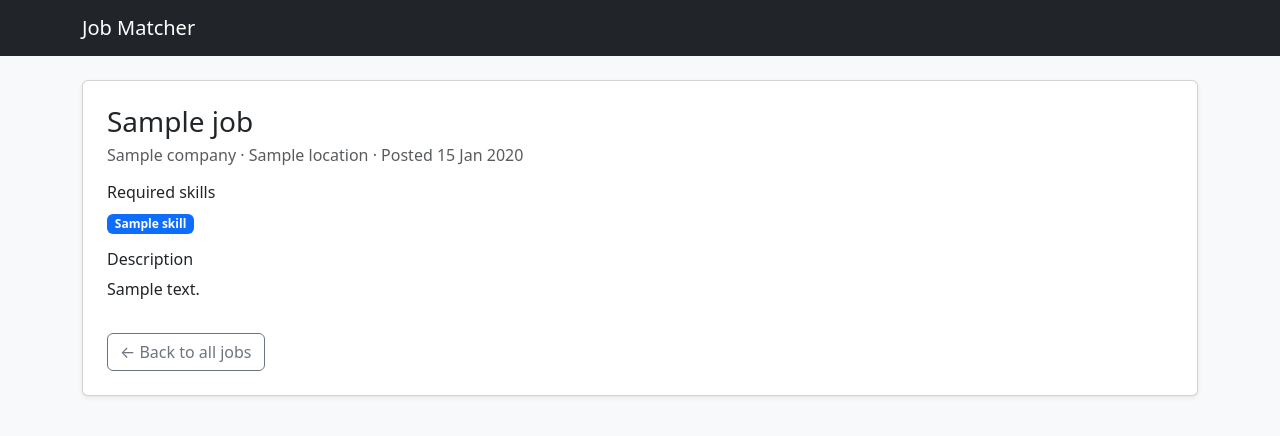
After one commit to Dimon-2022/job_matcher, a Django app: template jobs/templates/jobs/job_detail.html in a window 1280 px wide. The commit adds this page. Shown: the top 436 px of the page. Run offline with Django 5.2, Linux system fonts and the light colour scheme; the template is opened without the code that fills it: most values are stand-ins (such as "Sample title", 1, 10 or a date in 2020); data that the repository does not hold is empty.

Commit message:
Add job detail page with DetailView

```diff
--- /dev/null
+++ b/jobs/templates/jobs/job_detail.html
@@ -0,0 +1,26 @@
+{% extends "base.html" %}
+
+{% block title %}{{ job.title }}{% endblock %}
+
+{% block content %}
+<div class="card shadow-sm">
+    <div class="card-body p-4">
+        <h1 class="h3 mb-1">{{ job.title }}</h1>
+        <p class="text-muted mb-3">{{ job.company }} · {{ job.location }} · Posted {{ job.created_at|date:"d M Y" }}</p>
+
+        <h2 class="h6">Required skills</h2>
+        <p>
+            {% for skill in job.skills.all %}
+                <span class="badge text-bg-primary">{{ skill }}</span>
+            {% empty %}
+                <span class="text-muted">Not specified</span>
+            {% endfor %}
+        </p>
+
+        <h2 class="h6">Description</h2>
+        <div>{{ job.description|linebreaks }}</div>
+
+        <a href="{% url 'job_list' %}" class="btn btn-outline-secondary mt-3">← Back to all jobs</a>
+    </div>
+</div>
+{% endblock %}
--- a/jobs/templates/jobs/job_list.html
+++ b/jobs/templates/jobs/job_list.html
@@ -4,6 +4,7 @@
 
 {% block content %}
 <h1 class="h3 mb-4">All jobs</h1>
+<h2 class="h5 mb-1"><a href="{% url 'job_detail' job.pk %}">{{ job.title }}</a></h2>
 
 {% for job in page_obj %}
     <div class="card mb-3 shadow-sm">
--- a/jobs/urls.py
+++ b/jobs/urls.py
@@ -3,5 +3,6 @@ from django.urls import path
 from . import views
 
 urlpatterns = [
-    path('',  views.JobListView.as_view() ,name="job_list")
+    path('',  views.JobListView.as_view() ,name="job_list"),
+    path("<int:pk>/", views.JobDetailView.as_view(), name="job_detail"),
 ]
--- a/jobs/views.py
+++ b/jobs/views.py
@@ -1,5 +1,5 @@
 from django.shortcuts import render
-from django.views.generic import ListView
+from django.views.generic import ListView, DetailView
 
 from jobs.models import Job
 
@@ -9,3 +9,7 @@ class JobListView(ListView):
     template_name = 'jobs/job_list.html'
     paginate_by = 10
     ordering = ['-created_at'] #from new to old
+
+class JobDetailView(DetailView):
+    model = Job
+    template_name = "jobs/job_detail.html"
```
